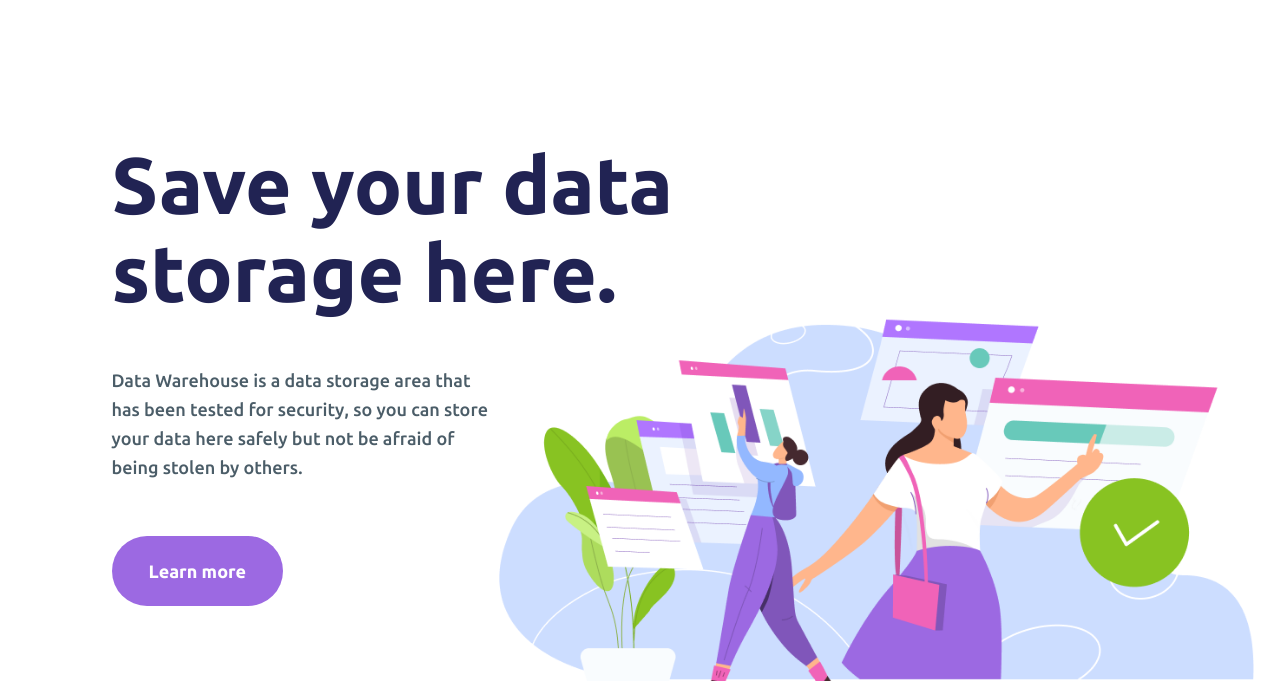
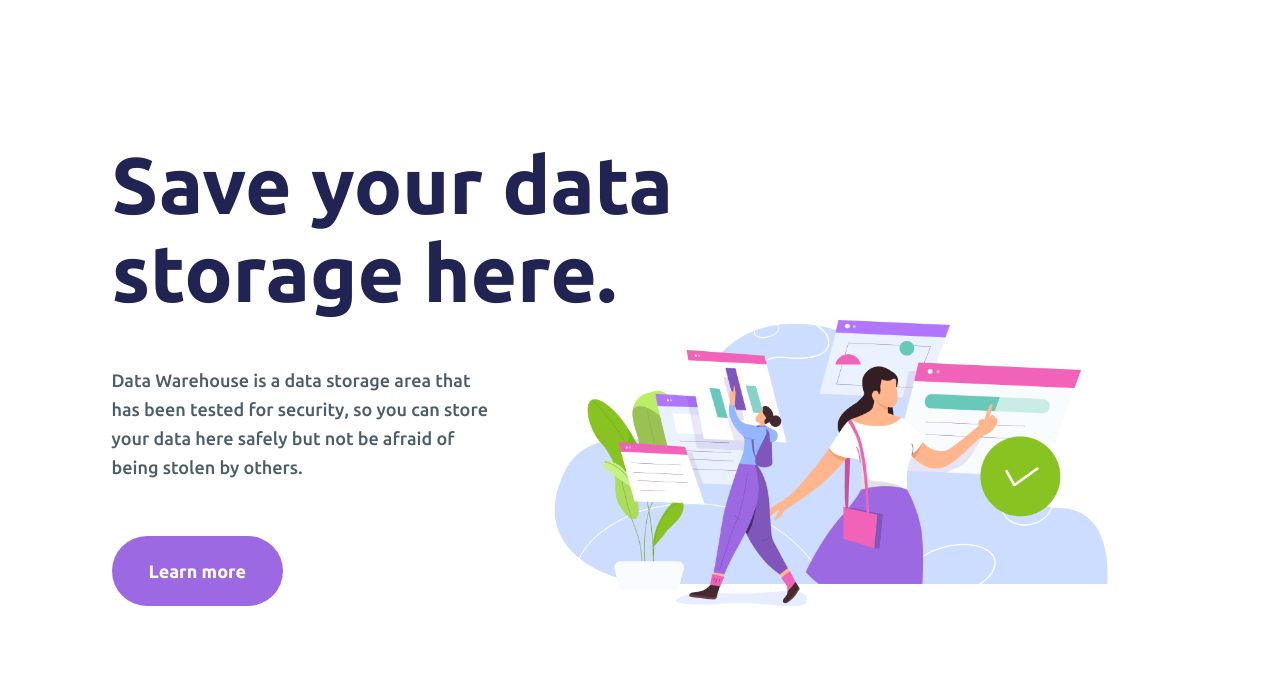
Before and after one commit to boyKirill/modul1, a plain HTML site: page index.html in a window 1280 px wide. Shown: the part 100-800 px from the top of the page. Drawn offline with Linux system fonts and the light colour scheme.

Commit message:
Добавление медиа-запросов на больших расширения

```diff
--- a/css/adaptiv.css
+++ b/css/adaptiv.css
@@ -1,6 +1,27 @@
+@media screen and (max-width: 2560px) {
+  .data {
+    padding: 143px 0 0px 0;
+    background: url(../img/section1/1.png) 65% 104% no-repeat;
+    background-size: 34%;
+  }
+}
+
+@media screen and (max-width: 2100px) {
+  .data {
+    background: url(../img/section1/1.png) 70% 89% no-repeat;
+    background-size: 37%;
+  }
+}
+
+@media screen and (max-width: 1650px) {
+  .data {
+    background: url(../img/section1/1.png) 76% 83% no-repeat;
+    background-size: 44%;
+  }
+}
+
 @media screen and (max-width: 1200px) {
   .data {
-    padding: 143px 0 0px 0;
     background: url("../img/section1/1.png") 95% 85% no-repeat;
     background-size: 62%;
   }
```
